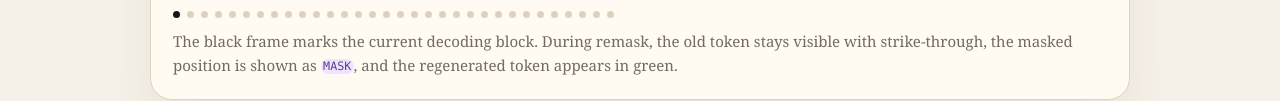
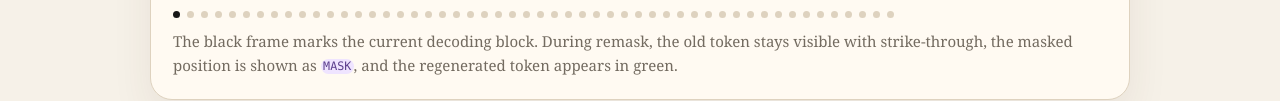
Before and after one commit to leotsia0416/DRPO-demo, a plain HTML site: page index.html in a window 1280 px wide. Shown: the part 676-777 px from the top of the page. Drawn offline with Linux system fonts and the light colour scheme.

Commit message:
Align demo blocks with four-token decoding

```diff
--- a/index.html
+++ b/index.html
@@ -356,30 +356,55 @@
   </main>
   <script>
     const empty = "<span class=\"empty-token\">0 generated tokens</span>";
-    const d = (text) => `<span class="decode-block">${text}</span>`;
+    const d = (text) => `<span class="decode-block">${text.trimStart()}</span>`;
     const oldToken = (text) => `<span class="old">${text}</span>`;
     const newToken = (text) => `<span class="new">${text}</span>`;
     const maskToken = "<span class=\"mask\">MASK</span>";
 
-    const intro1 = "To solve the problem, we need to determine";
-    const intro2 = `${intro1} the number of boxes that contain neither pens nor pencils.`;
-    const intro3 = `${intro2} We start by using the principle of inclusion-exclusion`;
-    const intro4 = `${intro3} to find the total number of boxes that contain either pens or pencils.`;
-    const facts1 = `${intro4}\n\nGiven:`;
-    const facts2 = `${facts1}\n- Total number of boxes: 10`;
-    const facts3 = `${facts2}\n- Boxes containing pencils: 5`;
-    const facts4 = `${facts3}\n- Boxes containing pens: 4`;
-    const facts5 = `${facts4}\n- Boxes containing both pens and pencils: 2`;
-    const calc1 = `${facts5}\n\nFirst, we calculate the number of boxes that contain either pens or pencils:`;
-    const calc2 = `${calc1}\n\nNumber with either pens or pencils = 5 + 4`;
-    const calc3 = `${calc2} - 2`;
-    const calc4 = `${calc3} = 7`;
-    const nextFind1 = `${calc4}\n\nNext, we`;
-    const nextFind2 = `${nextFind1} find`;
-    const nextFind3 = `${nextFind2} the number of boxes`;
-    const nextFind4 = `${nextFind3} that contain either pens or pencils`;
-    const nextFind5 = `${nextFind4} from the total number of boxes`;
-    const nextFind6 = `${nextFind5} to find the number of boxes that contain neither pens nor pencils.`;
+    const chunks = [
+      "To solve the problem,",
+      " we need to determine",
+      " the number of boxes",
+      " that contain neither pens",
+      " nor pencils.",
+      " We start by using",
+      " the principle of inclusion-exclusion",
+      " to find the total",
+      " number of boxes that",
+      " contain either pens or",
+      " pencils.",
+      "\n\nGiven:",
+      "\n- Total number of boxes:",
+      " 10",
+      "\n- Boxes containing pencils:",
+      " 5",
+      "\n- Boxes containing pens:",
+      " 4",
+      "\n- Boxes containing both",
+      " pens and pencils: 2",
+      "\n\nFirst, we calculate the",
+      " number of boxes that",
+      " contain either pens or",
+      " pencils:",
+      "\n\nNumber with either pens",
+      " or pencils = 5",
+      " + 4 - 2",
+      " = 7",
+      "\n\nNext, we",
+      " find",
+      " the number of boxes",
+      " that contain either pens",
+      " or pencils from the",
+      " total number of boxes",
+      " to find the number",
+      " of boxes that contain",
+      " neither pens nor pencils.",
+    ];
+
+    const cumulative = (count) => chunks.slice(0, count).join("");
+    const stepFocus = (index) => `${cumulative(index)}${d(chunks[index])}`;
+    const calc4 = cumulative(28);
+    const wrongSentence = cumulative(37);
     const afterRemask = `${calc4}\n\nNext, we subtract the number of boxes that contain either pens or pencils from the total number of boxes to find the number of boxes that contain neither pens nor pencils.`;
     const final1 = `${afterRemask}\n\nNumber with neither pens nor pencils`;
     const final2 = `${final1} = 10 - 7`;
@@ -389,55 +414,42 @@
 
     const steps = [
       { title: "Step 00 / Empty answer", focus: empty },
-      { title: "Step 01 / Decode block", focus: d(intro1) },
-      { title: "Step 02 / Decode block", focus: `${intro1} ${d("the number of boxes that contain neither pens nor pencils.")}` },
-      { title: "Step 03 / Decode block", focus: `${intro2} ${d("We start by using the principle of inclusion-exclusion")}` },
-      { title: "Step 04 / Decode block", focus: `${intro3} ${d("to find the total number of boxes that contain either pens or pencils.")}` },
-      { title: "Step 05 / Decode block", focus: `${intro4}\n\n${d("Given:")}` },
-      { title: "Step 06 / Decode block", focus: `${facts1}\n${d("- Total number of boxes: 10")}` },
-      { title: "Step 07 / Decode block", focus: `${facts2}\n${d("- Boxes containing pencils: 5")}` },
-      { title: "Step 08 / Decode block", focus: `${facts3}\n${d("- Boxes containing pens: 4")}` },
-      { title: "Step 09 / Decode block", focus: `${facts4}\n${d("- Boxes containing both pens and pencils: 2")}` },
-      { title: "Step 10 / Decode block", focus: `${facts5}\n\n${d("First, we calculate the number of boxes that contain either pens or pencils:")}` },
-      { title: "Step 11 / Decode block", focus: `${calc1}\n\n${d("Number with either pens or pencils = 5 + 4")}` },
-      { title: "Step 12 / Decode block", focus: `${calc2} ${d("- 2")}` },
-      { title: "Step 13 / Decode block", focus: `${calc3} ${d("= 7")}` },
-      { title: "Step 14 / Decode block", focus: `${calc4}\n\n${d("Next, we")}` },
-      { title: "Step 15 / Decode block: wrong operation", focus: `${nextFind1} ${d("find")}` },
-      { title: "Step 16 / Decode block", focus: `${nextFind2} ${d("the number of boxes")}` },
-      { title: "Step 17 / Decode block", focus: `${nextFind3} ${d("that contain either pens or pencils")}` },
-      { title: "Step 18 / Decode block", focus: `${nextFind4} ${d("from the total number of boxes")}` },
-      { title: "Step 19 / Decode block", focus: `${nextFind5} ${d("to find the number of boxes that contain neither pens nor pencils.")}` },
+      ...chunks.map((_, index) => ({
+        title: `Step ${String(index + 1).padStart(2, "0")} / Decode block ~4 tokens`,
+        focus: stepFocus(index),
+      })),
       {
-        title: "Step 20 / Remask phase 1: target chosen",
+        title: "Step 38 / Remask phase 1: target chosen",
         focus: `${calc4}\n\nNext, we <span class="remask-window">${d("find")} the number of boxes that contain</span> either pens or pencils from the total number of boxes to find the number of boxes that contain neither pens nor pencils.`,
       },
       {
-        title: "Step 21 / Remask phase 2: replace with MASK",
+        title: "Step 39 / Remask phase 2: replace with MASK",
         focus: `${calc4}\n\nNext, we <span class="remask-window">${oldToken("find")} ${d(maskToken)} the number of boxes that contain</span> either pens or pencils from the total number of boxes to find the number of boxes that contain neither pens nor pencils.`,
       },
       {
-        title: "Step 22 / Remask phase 3: decode MASK",
+        title: "Step 40 / Remask phase 3: decode MASK",
         focus: `${calc4}\n\nNext, we <span class="remask-window">${oldToken("find")} ${d(newToken("subtract"))} the number of boxes that contain</span> either pens or pencils from the total number of boxes to find the number of boxes that contain neither pens nor pencils.`,
       },
       {
-        title: "Step 23 / Remask phase 4: commit edit",
+        title: "Step 41 / Remask phase 4: commit edit",
         focus: `${calc4}\n\nNext, we <span class="remask-window">${d("subtract")} the number of boxes that contain</span> either pens or pencils from the total number of boxes to find the number of boxes that contain neither pens nor pencils.`,
       },
       {
-        title: "Step 24 / Stable remask probe: MASK",
+        title: "Step 42 / Stable remask probe: MASK",
         focus: `${calc4}\n\nNext, we subtract the number of boxes that contain either pens or <span class="remask-window">${oldToken("pencils")} ${d(maskToken)}</span> from the total number of boxes to find the number of boxes that contain neither pens nor pencils.`,
       },
       {
-        title: "Step 25 / Stable remask probe: restored",
+        title: "Step 43 / Stable remask probe: restored",
         focus: `${calc4}\n\nNext, we subtract the number of boxes that contain either pens or <span class="remask-window">${oldToken("pencils")} ${d(newToken("pencils"))}</span> from the total number of boxes to find the number of boxes that contain neither pens nor pencils.`,
       },
-      { title: "Step 26 / Decode block", focus: `${calc4}\n\nNext, we subtract the number of boxes that contain either pens or pencils from the total number of boxes to find the number of boxes that contain neither pens nor pencils.` },
-      { title: "Step 27 / Decode block", focus: `${afterRemask}\n\n${d("Number with neither pens nor pencils")}` },
-      { title: "Step 28 / Decode block", focus: `${final1} ${d("= 10 - 7")}` },
-      { title: "Step 29 / Decode block", focus: `${final2} ${d("= 3")}` },
-      { title: "Step 30 / Decode block", focus: `${final3}\n\n${d("Thus, the number of boxes that contain neither pens nor pencils is:")}` },
-      { title: "Step 31 / Decode block", focus: `${final4} ${d("$$ \\boxed{3} $$")}` },
+      { title: "Step 44 / Decode block ~4 tokens", focus: `${afterRemask}\n\n${d("Number with neither pens")}` },
+      { title: "Step 45 / Decode block ~4 tokens", focus: `${afterRemask}\n\nNumber with neither pens ${d("nor pencils")}` },
+      { title: "Step 46 / Decode block ~4 tokens", focus: `${final1} ${d("= 10 - 7")}` },
+      { title: "Step 47 / Decode block ~4 tokens", focus: `${final2} ${d("= 3")}` },
+      { title: "Step 48 / Decode block ~4 tokens", focus: `${final3}\n\n${d("Thus, the number of")}` },
+      { title: "Step 49 / Decode block ~4 tokens", focus: `${final3}\n\nThus, the number of ${d("boxes that contain neither")}` },
+      { title: "Step 50 / Decode block ~4 tokens", focus: `${final3}\n\nThus, the number of boxes that contain neither ${d("pens nor pencils is:")}` },
+      { title: "Step 51 / Decode block", focus: `${final4} ${d("$$ \\boxed{3} $$")}` },
     ];
 
     const player = document.querySelector("[data-remask-player]");
```
